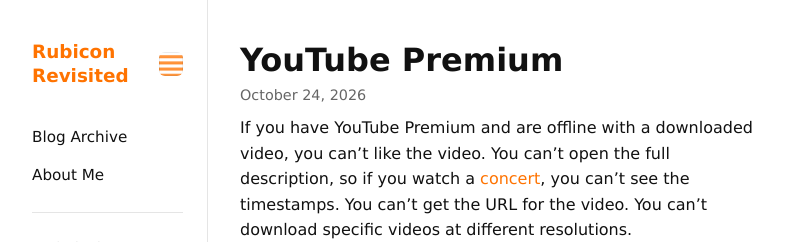
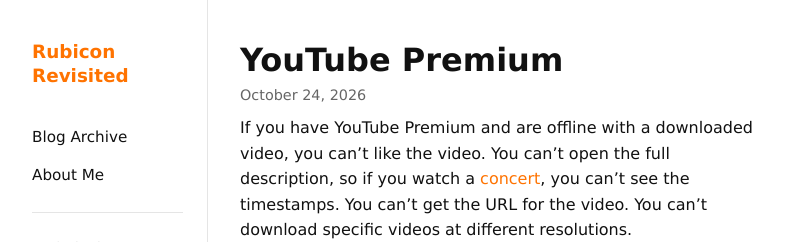
Before and after one commit to StepanJiri/stepankarasek.github.io, a Jekyll site: the page built from index.md, in a window 1280 px wide. Shown: the top 242 px of the page, without its empty margins (152-949 px from the left). Built offline with Jekyll 4.4.1, drawn with Linux system fonts in a browser that asks for light colours.

Commit message:
Update default.html

```diff
--- a/_layouts/default.html
+++ b/_layouts/default.html
@@ -35,10 +35,7 @@
 <body>
   <div class="page-wrap">
     <aside class="sidebar">
-      <a class="site-brand {% if page.url == '/' %}active{% endif %}" href="{{ '/' | relative_url }}">
-        <span>{{ site.title }}</span>
-        <img class="site-favicon" src="{{ '/assets/favicon/favicon-32x32.png' | relative_url }}" alt="">
-      </a>
+      <a class="site-brand {% if page.url == '/' %}active{% endif %}" href="{{ '/' | relative_url }}">{{ site.title }}</a>
 
       <nav class="sidebar-nav">
         <a href="{{ '/blog/' | relative_url }}"
```
